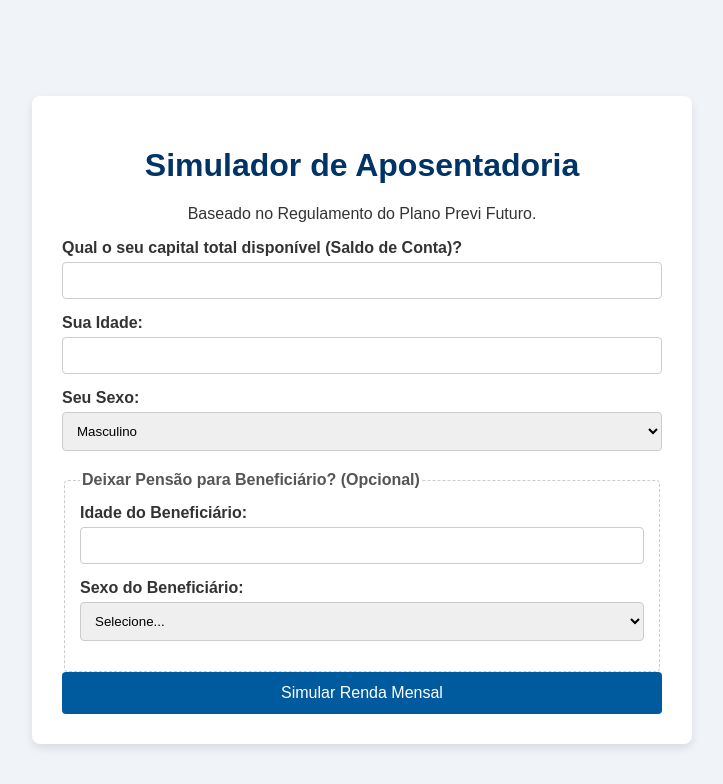
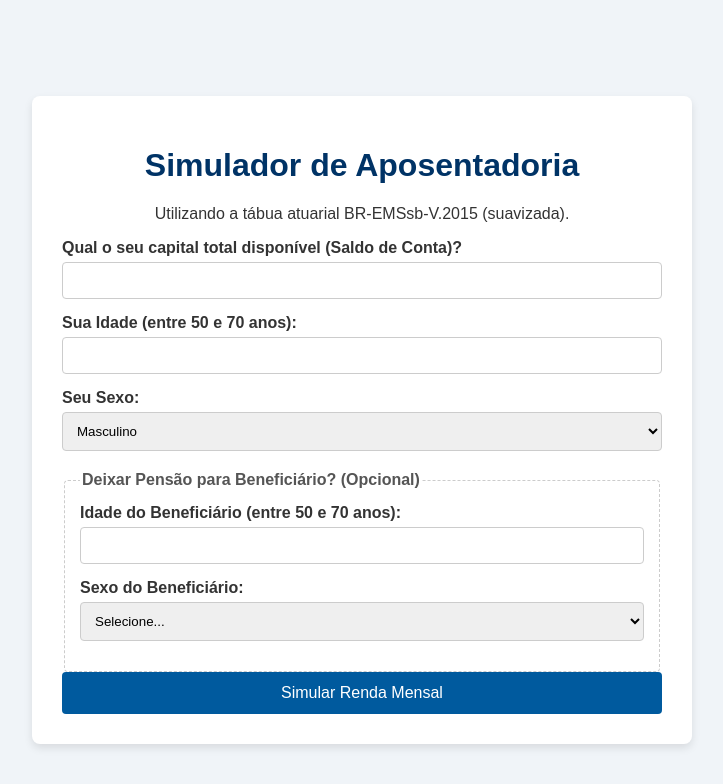
Before and after one commit to afeano/simulador-aposentadoria, a Flask app: page / in a window 1280 px wide. Shown: the top 784 px of the page, without its empty margins (278-1001 px from the left). Run offline with Flask 3, Linux system fonts and the light colour scheme.

Commit message:
Update index.html

```diff
--- a/templates/index.html
+++ b/templates/index.html
@@ -22,7 +22,7 @@
 <body>
     <div class="container">
         <h1>Simulador de Aposentadoria</h1>
-        <p style="text-align: center;">Baseado no Regulamento do Plano Previ Futuro.</p>
+        <p style="text-align: center;">Utilizando a tábua atuarial BR-EMSsb-V.2015 (suavizada).</p>
 
         <form action="/simular" method="post">
             <div class="form-group">
@@ -31,8 +31,8 @@
             </div>
 
             <div class="form-group">
-                <label for="idade_participante">Sua Idade:</label>
-                <input type="number" id="idade_participante" name="idade_participante" min="50" max="65" required value="{{ form_data.idade_participante if form_data }}">
+                <label for="idade_participante">Sua Idade (entre 50 e 70 anos):</label>
+                <input type="number" id="idade_participante" name="idade_participante" min="50" max="70" required value="{{ form_data.idade_participante if form_data }}">
             </div>
 
             <div class="form-group">
@@ -46,8 +46,8 @@
             <fieldset class="beneficiario-group">
                 <legend>Deixar Pensão para Beneficiário? (Opcional)</legend>
                 <div class="form-group">
-                    <label for="idade_beneficiario">Idade do Beneficiário:</label>
-                    <input type="number" id="idade_beneficiario" name="idade_beneficiario" min="50" max="65" value="{{ form_data.idade_beneficiario if form_data }}">
+                    <label for="idade_beneficiario">Idade do Beneficiário (entre 50 e 70 anos):</label>
+                    <input type="number" id="idade_beneficiario" name="idade_beneficiario" min="50" max="70" value="{{ form_data.idade_beneficiario if form_data }}">
                 </div>
                 <div class="form-group">
                     <label for="sexo_beneficiario">Sexo do Beneficiário:</label>
```
